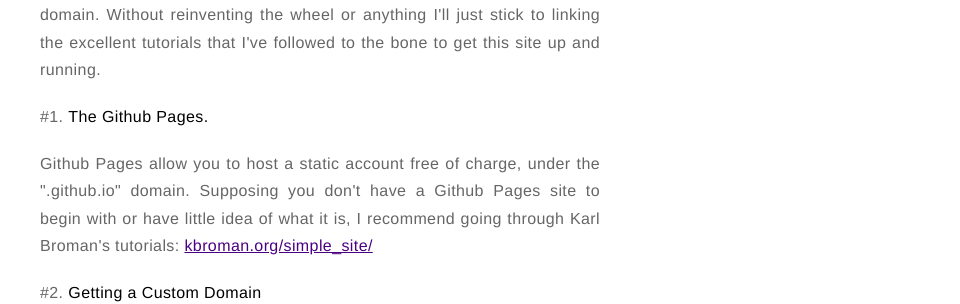
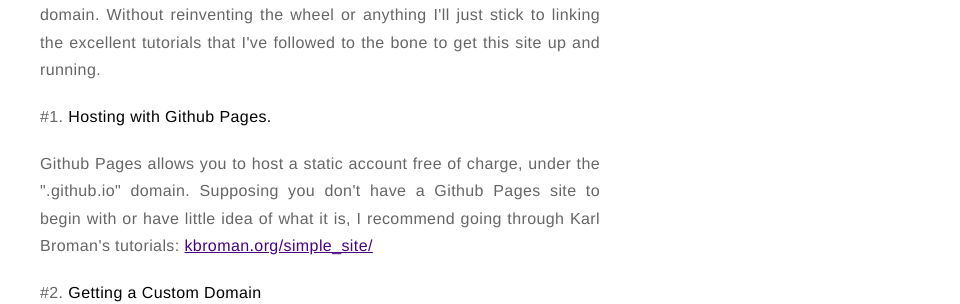
Before and after one commit to jpamata/jpamata.github.io, a Jekyll site: the page built from _posts/2017-10-05-Setting-Up-a-Personal-Site-with-Github-Pages.md, in a window 1280 px wide. Shown: the part 414-718 px from the top of the page, without its empty margins (320-1280 px from the left). Built offline with Jekyll 4.4.1, drawn with Linux system fonts in a browser that asks for light colours; comment, search, counter and statistics services are not loaded.

Commit message:
Update 2017-10-05-Setting-Up-a-Personal-Site-with-Github-Pages.md

```diff
--- a/_posts/2017-10-05-Setting-Up-a-Personal-Site-with-Github-Pages.md
+++ b/_posts/2017-10-05-Setting-Up-a-Personal-Site-with-Github-Pages.md
@@ -13,8 +13,8 @@ description: How to set up your own personal website and email - the cheapskate
 
 <p align="justify">I have just recently moved this site from github pages to a namecheap domain. Without reinventing the wheel or anything I'll just stick to linking the excellent tutorials that I've followed to the bone to get this site up and running.</p>
 
-<p align="justify">#1. <strong>The Github Pages. </strong></p>
-<p align="justify">Github Pages allow you to host a static account free of charge, under the ".github.io" domain. Supposing you don't have a Github Pages site to begin with or have little idea of what it is, I recommend going through Karl Broman's tutorials: <a href="http://kbroman.org/simple_site/">kbroman.org/simple_site/</a></p>
+<p align="justify">#1. <strong>Hosting with Github Pages. </strong></p>
+<p align="justify">Github Pages allows you to host a static account free of charge, under the ".github.io" domain. Supposing you don't have a Github Pages site to begin with or have little idea of what it is, I recommend going through Karl Broman's tutorials: <a href="http://kbroman.org/simple_site/">kbroman.org/simple_site/</a></p>
 
 <p align="justify">#2. <strong>Getting a Custom Domain</strong></p>
 <p align="justify">Once you have your site up and running on github pages, it is now time to buy a domain from namecheap. <a href="https://www.namecheap.com/support/knowledgebase/article.aspx/9645/2208/how-do-i-link-my-domain-to-github-pages">How do I link my domain to GitHub Pages?</a></p>
```
